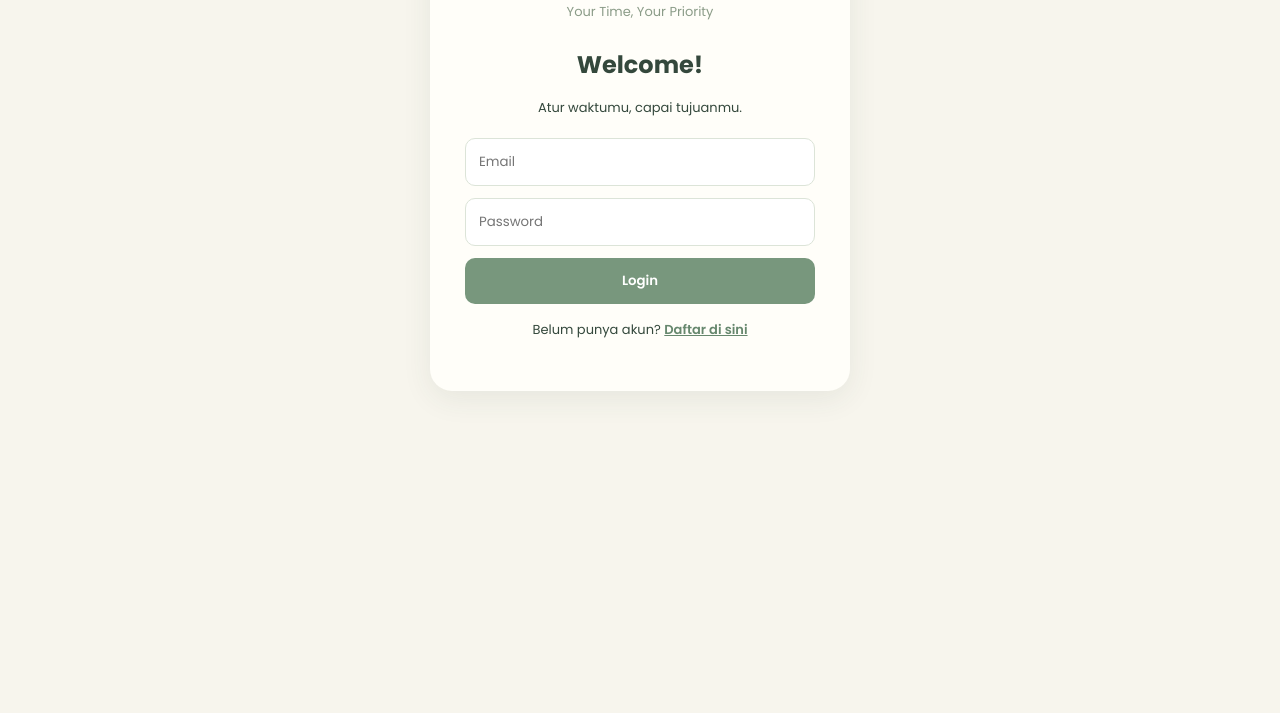
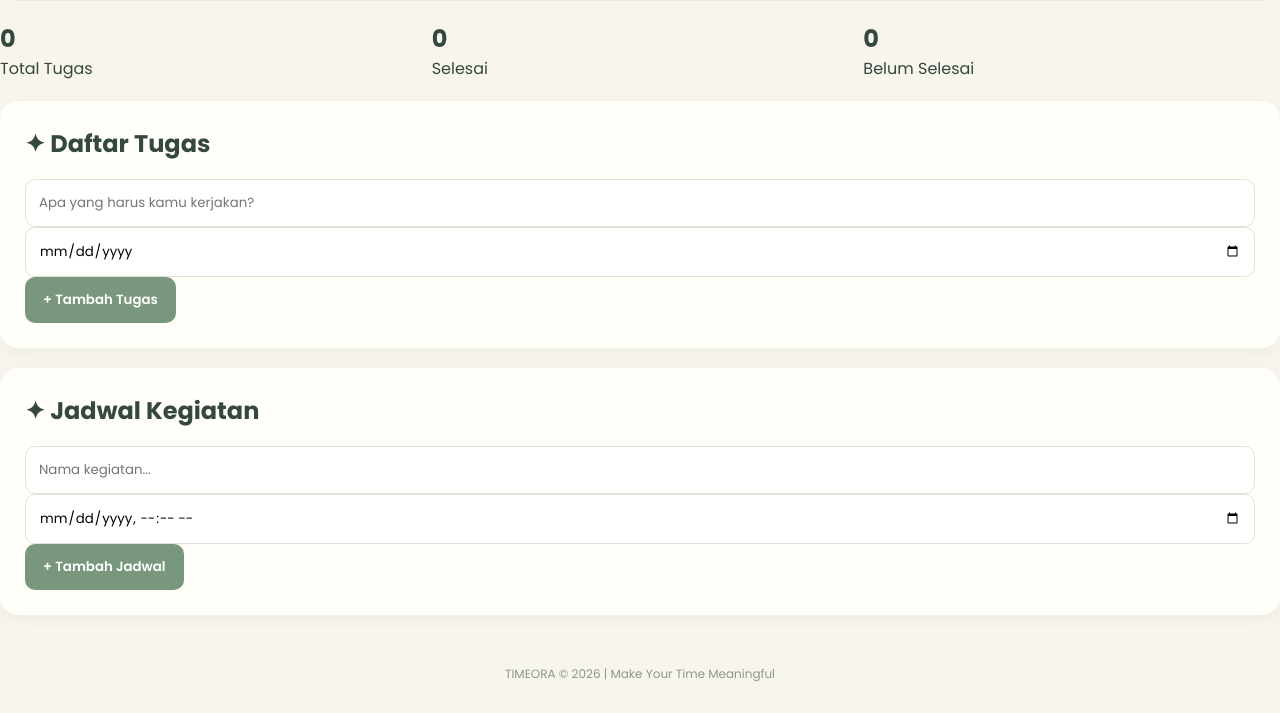
Before and after one commit to nafashafibi-coder/TIMORA, a plain HTML site: page index.html in a window 1280 px wide. Shown: the part 255-968 px from the top of the page. Before the commit the page ends 800 px from the top, so only its background shows below. Drawn offline with nearby package versions, Linux system fonts and the light colour scheme.

Commit message:
index.html
Updated title and branding from 'TIMORA' to 'TIMEORA'. Enhanced text for better user engagement and clarity.

```diff
--- a/index.html
+++ b/index.html
@@ -4,109 +4,73 @@
 <head>
   <meta charset="UTF-8">
   <meta name="viewport" content="width=device-width, initial-scale=1.0">
-  <title>TIMORA | Your Time, Your Priority</title>
+  <title>TIMEORA - Your Time, Your Priority</title>
   <link rel="stylesheet" href="style.css">
 </head>
 <body>
 
-  <!-- HALAMAN LOGIN -->
-  <section id="authPage" class="auth-page">
-    <div class="auth-card">
-      <h1>TIMORA</h1>
-      <p class="tagline">Your Time, Your Priority</p>
+  <header class="header">
+    <div>
+      <h1>TIMEORA</h1>
+      <p>Your Time, Your Priority</p>
+    </div>
+    <span class="date" id="today"></span>
+  </header>
 
-      <h2>Welcome!</h2>
-      <p>Atur waktumu, capai tujuanmu.</p>
-
-      <form id="loginForm">
-        <input id="loginEmail" type="email"
-          placeholder="Email" required>
-        <input id="loginPassword" type="password"
-          placeholder="Password" required>
-        <button type="submit">Login</button>
-      </form>
-
-      <p>Belum punya akun?
-        <a href="#" id="showRegister">Daftar di sini</a>
-      </p>
-
-      <form id="registerForm" class="hidden">
-        <input id="registerName" type="text"
-          placeholder="Nama lengkap" required>
-        <input id="registerEmail" type="email"
-          placeholder="Email" required>
-        <input id="registerPassword" type="password"
-          placeholder="Password (minimal 6 karakter)" minlength="6" required>
-        <button type="submit">Buat Akun</button>
-      </form>
-
-      <p id="authMessage" class="message"></p>
-    </div>
-  </section>
-
-  <!-- HALAMAN UTAMA -->
-  <main id="appPage" class="hidden">
-
-    <header>
-      <div>
-        <h1>TIMORA</h1>
-        <p>Your Time, Your Priority</p>
-      </div>
-      <button id="logoutButton" class="logout">Logout</button>
-    </header>
+  <main class="container">
 
     <section class="welcome">
-      <h2>Halo, <span id="userName">Pengguna</span>!</h2>
-      <p>Siap mengatur harimu menjadi lebih produktif?</p>
+      <h2>Selamat datang! 🌷</h2>
+      <p>Atur waktumu dan wujudkan harimu yang produktif.</p>
     </section>
 
-    <!-- RINGKASAN -->
     <section class="stats">
-      <div class="stat-card">
-        <h3 id="totalTasks">0</h3>
+      <div class="card">
+        <h2 id="totalTasks">0</h2>
         <p>Total Tugas</p>
       </div>
-      <div class="stat-card">
-        <h3 id="completedTasks">0</h3>
-        <p>Tugas Selesai</p>
+      <div class="card">
+        <h2 id="completedTasks">0</h2>
+        <p>Selesai</p>
       </div>
-      <div class="stat-card">
-        <h3 id="pendingTasks">0</h3>
+      <div class="card">
+        <h2 id="pendingTasks">0</h2>
         <p>Belum Selesai</p>
       </div>
     </section>
 
-    <!-- TUGAS -->
     <section class="panel">
-      <h2>Daftar Tugas</h2>
-      <form id="taskForm" class="add-form">
+      <h2>✦ Daftar Tugas</h2>
+
+      <form id="taskForm">
         <input id="taskTitle" type="text"
-          placeholder="Nama tugas..." required>
+          placeholder="Apa yang harus kamu kerjakan?" required>
         <input id="taskDate" type="date">
-        <button type="submit">+ Tambah</button>
+        <button type="submit">+ Tambah Tugas</button>
       </form>
+
       <div id="taskList"></div>
     </section>
 
-    <!-- JADWAL -->
     <section class="panel">
-      <h2>Jadwal Kegiatan</h2>
-      <form id="scheduleForm" class="add-form">
+      <h2>✦ Jadwal Kegiatan</h2>
+
+      <form id="scheduleForm">
         <input id="scheduleTitle" type="text"
           placeholder="Nama kegiatan..." required>
         <input id="scheduleDate" type="datetime-local" required>
-        <button type="submit">+ Tambah</button>
+        <button type="submit">+ Tambah Jadwal</button>
       </form>
+
       <div id="scheduleList"></div>
     </section>
 
-    <footer>
-      <p>© 2026 TIMORA — Your Time, Your Priority</p>
-    </footer>
-
   </main>
 
-  <script src="https://cdn.jsdelivr.net/npm/@supabase/supabase-js@2"></script>
+  <footer>
+    <p>TIMEORA © 2026 | Make Your Time Meaningful</p>
+  </footer>
+
   <script src="app.js"></script>
 </body>
 </html>
```
